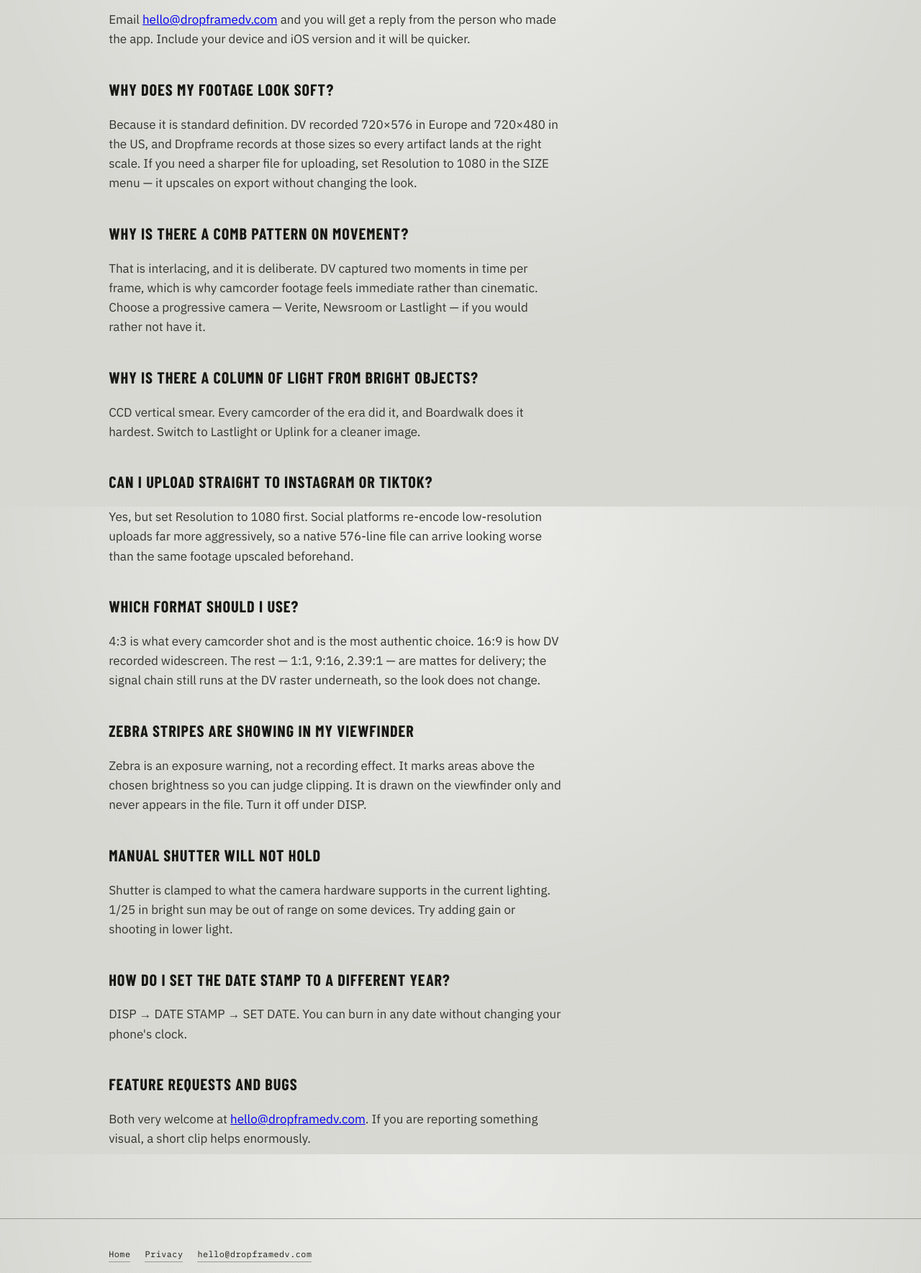
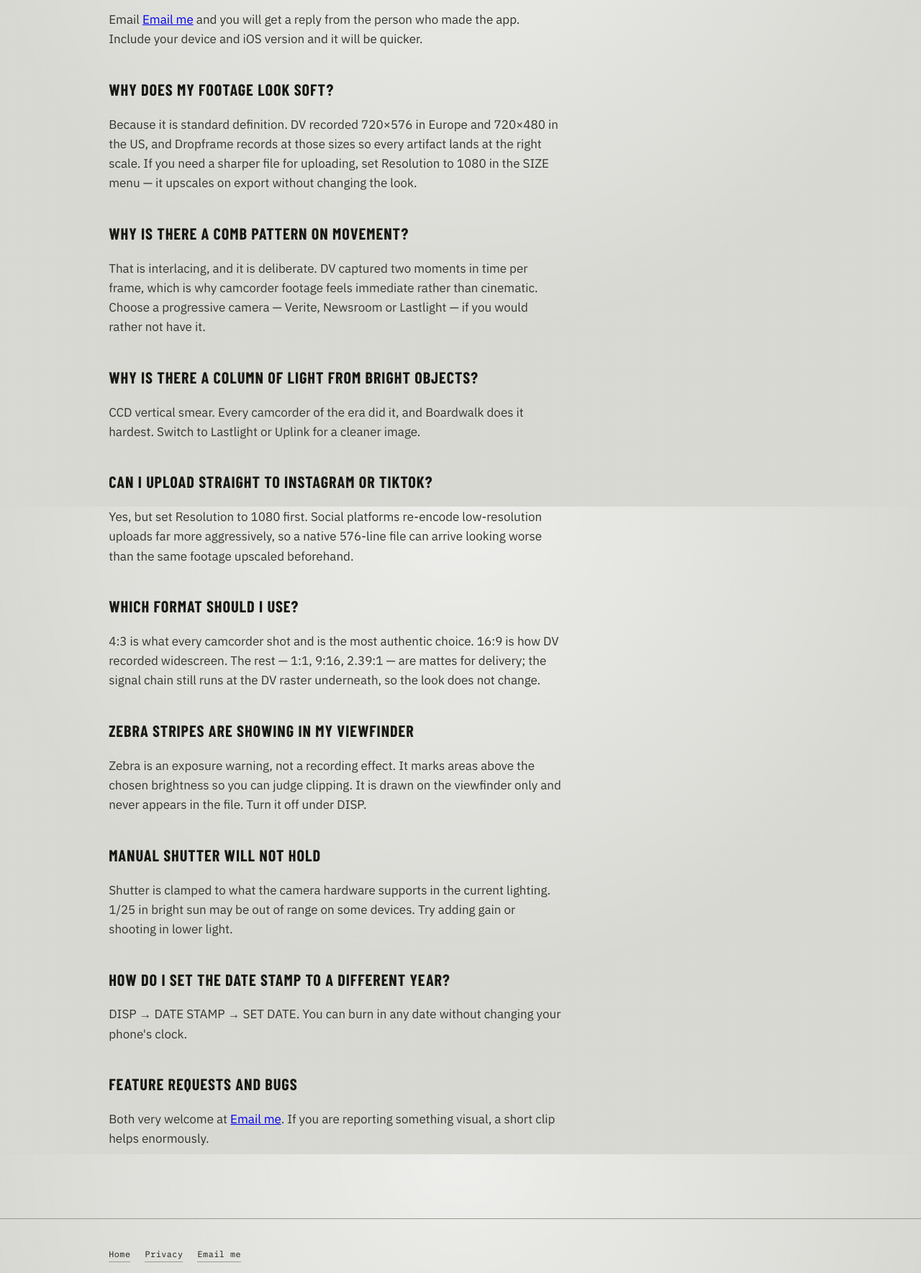
Before and after one commit to hn77s5thjp-sys/dropframedv, a plain HTML site: page support.html in a window 1280 px wide. Shown: the part 196-1965 px from the top of the page at 72% size. Drawn offline with nearby package versions, Linux system fonts and the light colour scheme.

Commit message:
Update support.html

```diff
--- a/support.html
+++ b/support.html
@@ -17,7 +17,7 @@
 <span class="spacer"></span><span class="legend">Support</span></div>
 <main class="doc"><div class="wrap">
 <h1>Support</h1>
-<p>Email <a href="mailto:hello@dropframedv.com">hello@dropframedv.com</a> and you will get a reply from the person who made the app. Include your device and iOS version and it will be quicker.</p>
+<p>Email <a class="mailme" href="#">Email me</a> and you will get a reply from the person who made the app. Include your device and iOS version and it will be quicker.</p>
 <h2>Why does my footage look soft?</h2>
 <p>Because it is standard definition. DV recorded 720&times;576 in Europe and 720&times;480 in the US, and Dropframe records at those sizes so every artifact lands at the right scale. If you need a sharper file for uploading, set Resolution to 1080 in the SIZE menu &mdash; it upscales on export without changing the look.</p>
 <h2>Why is there a comb pattern on movement?</h2>
@@ -35,11 +35,19 @@
 <h2>How do I set the date stamp to a different year?</h2>
 <p>DISP &rarr; DATE STAMP &rarr; SET DATE. You can burn in any date without changing your phone's clock.</p>
 <h2>Feature requests and bugs</h2>
-<p>Both very welcome at <a href="mailto:hello@dropframedv.com">hello@dropframedv.com</a>. If you are reporting something visual, a short clip helps enormously.</p>
+<p>Both very welcome at <a class="mailme" href="#">Email me</a>. If you are reporting something visual, a short clip helps enormously.</p>
 </div></main>
 <footer class="foot"><div class="wrap">
-<div class="links"><a href="index.html">Home</a><a href="privacy.html">Privacy</a><a href="mailto:hello@dropframedv.com">hello@dropframedv.com</a></div>
+<div class="links"><a href="index.html">Home</a><a href="privacy.html">Privacy</a><a class="mailme" href="#">Email me</a></div>
 <div>&copy; 2026 Connor Clements.</div>
 </div></footer>
+<script>
+(function(){
+  var u = 'connorclements', d = 'hotmail' + '.' + 'com';
+  document.querySelectorAll('.mailme').forEach(function(a){
+    a.href = 'mailto:' + u + '@' + d;
+  });
+})();
+</script>
 </body>
 </html>
```
